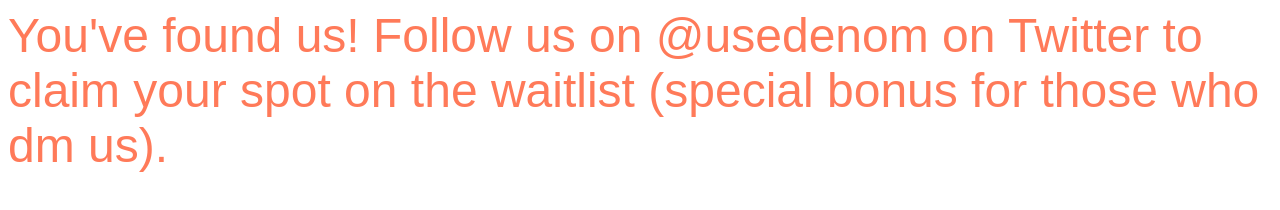
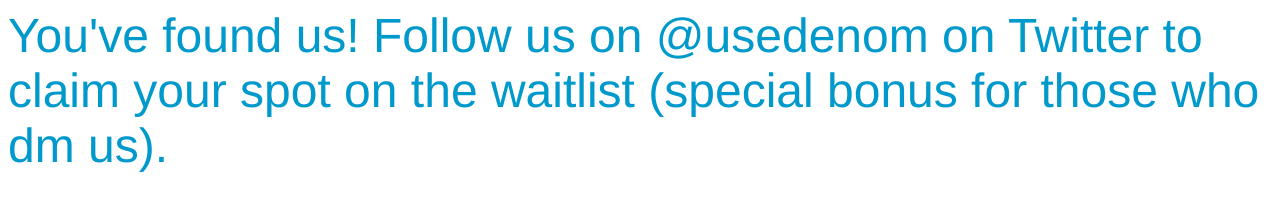
Before and after one commit to uhsayer/uhsayer.github.io, a plain HTML site: page index.html in a window 1280 px wide. Drawn offline with Linux system fonts and the light colour scheme.

Commit message:
Update index.html

```diff
--- a/index.html
+++ b/index.html
@@ -1,2 +1,2 @@
 
-<font face="Arial" size="20px" color="#FF7A59">You've found us! Follow us on @usedenom on Twitter to claim your spot on the waitlist (special bonus for those who dm us).</font>
+<font face="Helvetica" size="10px" color="#0099cc">You've found us! Follow us on @usedenom on Twitter to claim your spot on the waitlist (special bonus for those who dm us).</font>
```
